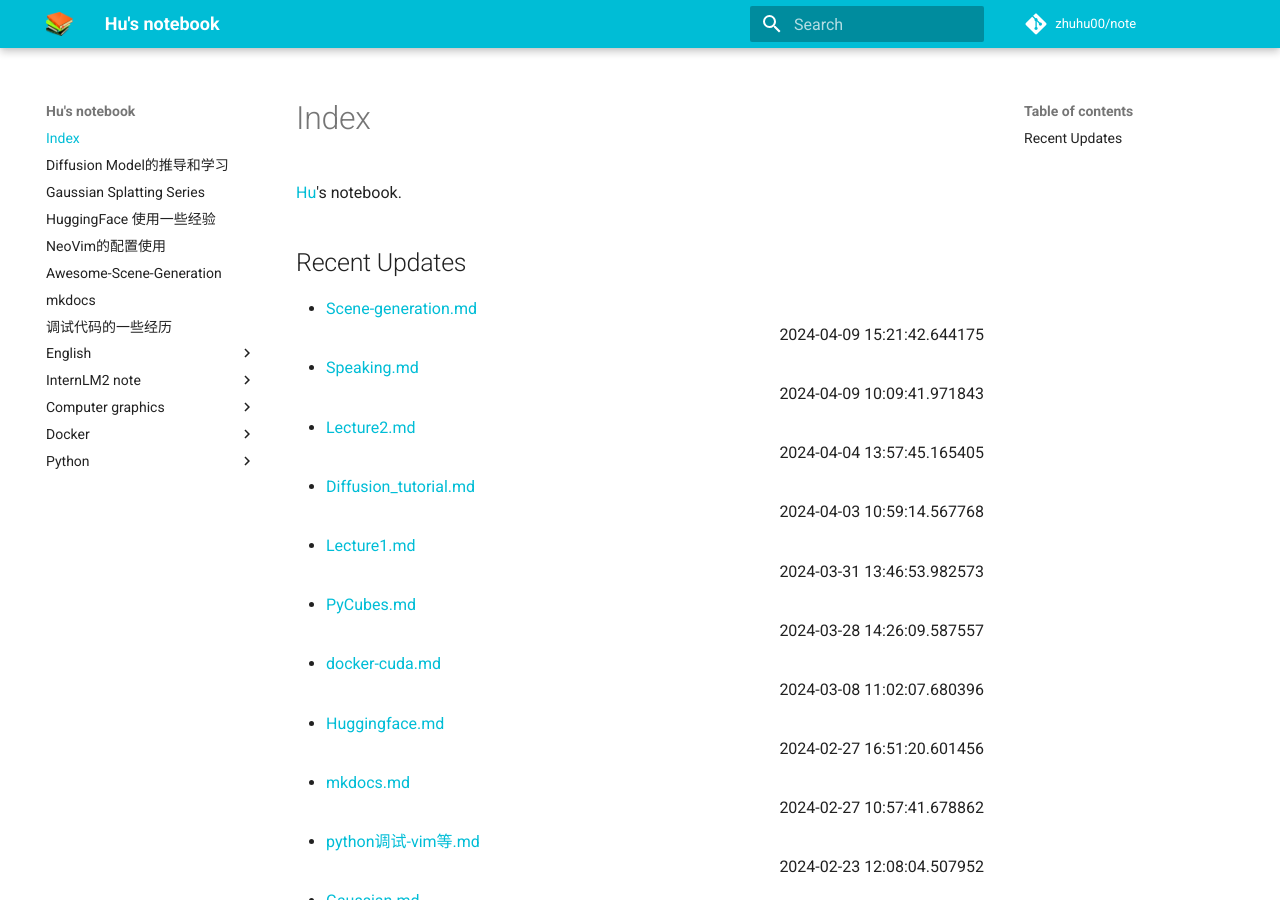
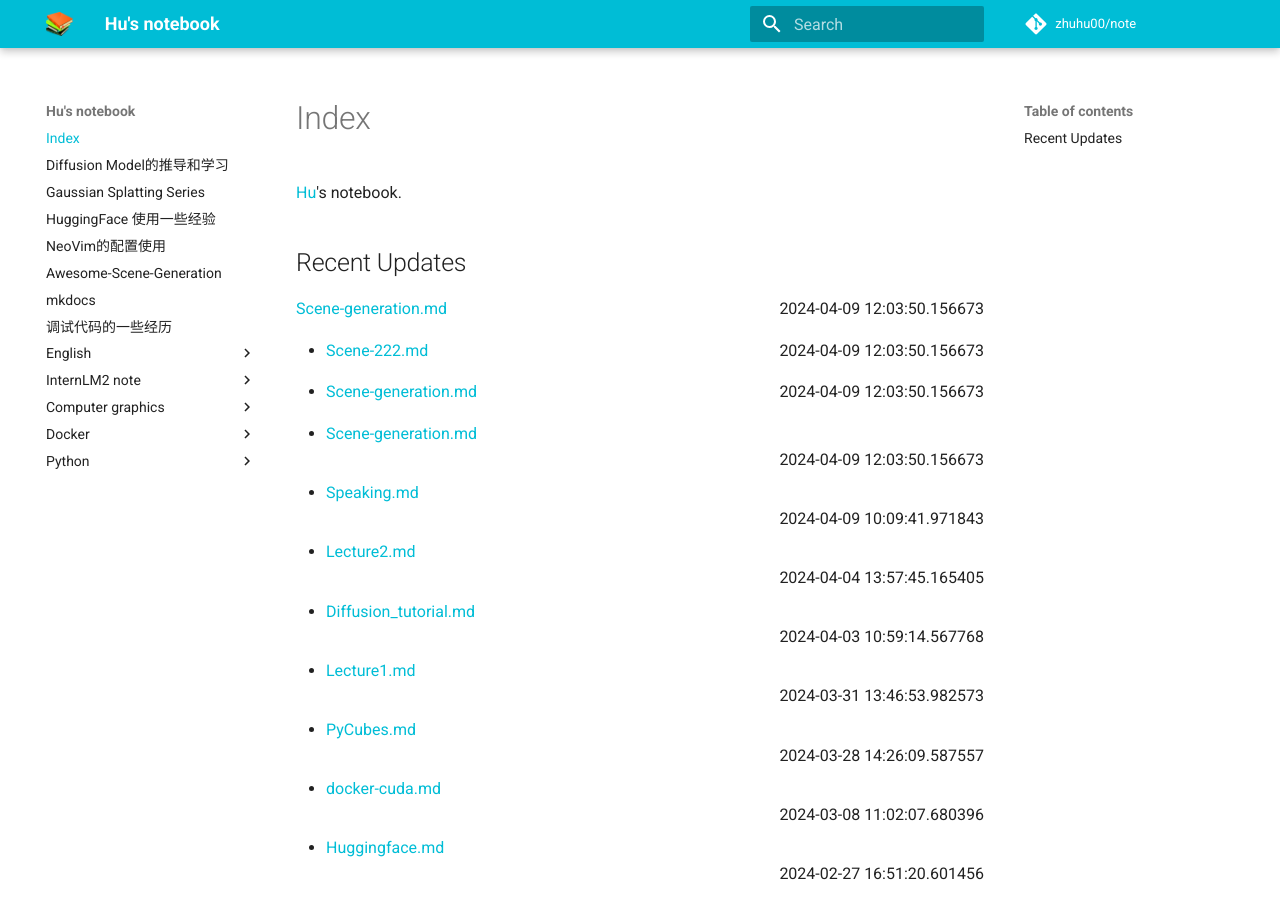
Before and after one commit to zhuhu00/note, an MkDocs documentation site: the page built from docs/index.md, in a window 1280 px wide and 900 px high. Built offline with MkDocs 1.6.1 and Material for MkDocs 9.7.7, drawn with Linux system fonts in a browser that asks for light colours; comment, search, counter and statistics services are not loaded.

Commit message:
[u]update index

```diff
--- a/docs/index.md
+++ b/docs/index.md
@@ -4,7 +4,17 @@
 [Hu](https://zhuhu00.top/)'s notebook.
 
 ## Recent Updates
-- [Scene-generation.md](Scene-generation/) <div style="text-align: right">2024-04-09 15:21:42.644175</div>
+<div style="display: flex; justify-content: space-between; align-items: center; width: 100%;">
+    <a href="Scene-generation/">Scene-generation.md</a>
+    <span style="text-align: right;">2024-04-09 12:03:50.156673</span>
+</div>
+
+- [Scene-222.md](Scene-generation/) <span style="float: right;">2024-04-09 12:03:50.156673</span>
+
+- [Scene-generation.md](Scene-generation/) <span style="float: right;">2024-04-09 12:03:50.156673</span>
+
+
+- [Scene-generation.md](Scene-generation/) <div style="text-align: right">2024-04-09 12:03:50.156673</div>
 - [Speaking.md](English/Speaking/) <div style="text-align: right">2024-04-09 10:09:41.971843</div>
 - [Lecture2.md](InternLM2-note/Lecture2/) <div style="text-align: right">2024-04-04 13:57:45.165405</div>
 - [Diffusion_tutorial.md](Diffusion_tutorial/) <div style="text-align: right">2024-04-03 10:59:14.567768</div>
```
